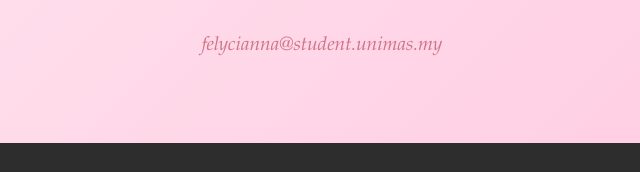
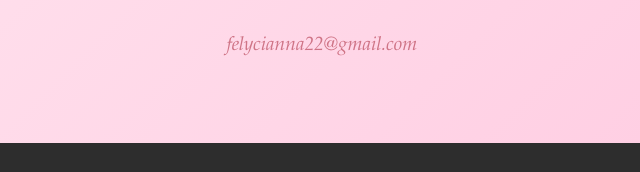
Before and after one commit to dinda1112/portfolio_fely, a plain HTML site: page index.html in a window 1280 px wide. Shown: the part 3360-3532 px from the top of the page, 318-958 px from the left. Drawn offline with Linux system fonts and the light colour scheme.

Commit message:
Update index.html

```diff
--- a/index.html
+++ b/index.html
@@ -1008,7 +1008,7 @@
 
                 <div class="contact-email">
                     <p>Or email me directly at:</p>
-                    <a href="mailto:felycianna22@gmail.com">felycianna@student.unimas.my</a>
+                    <a href="mailto:felycianna22@gmail.com">felycianna22@gmail.com</a>
                 </div>
             </div>
         </div>
```
